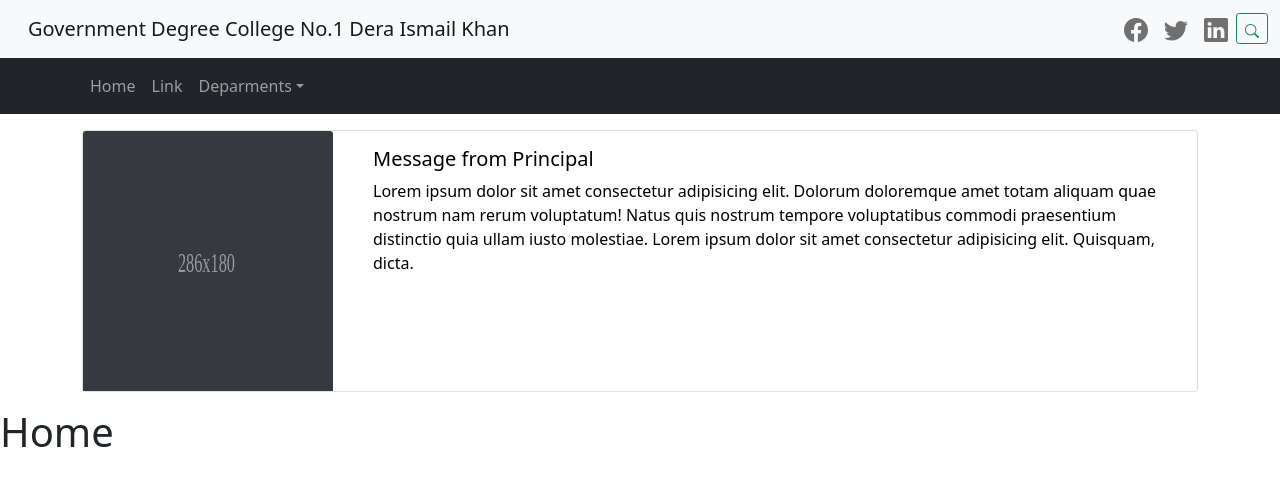
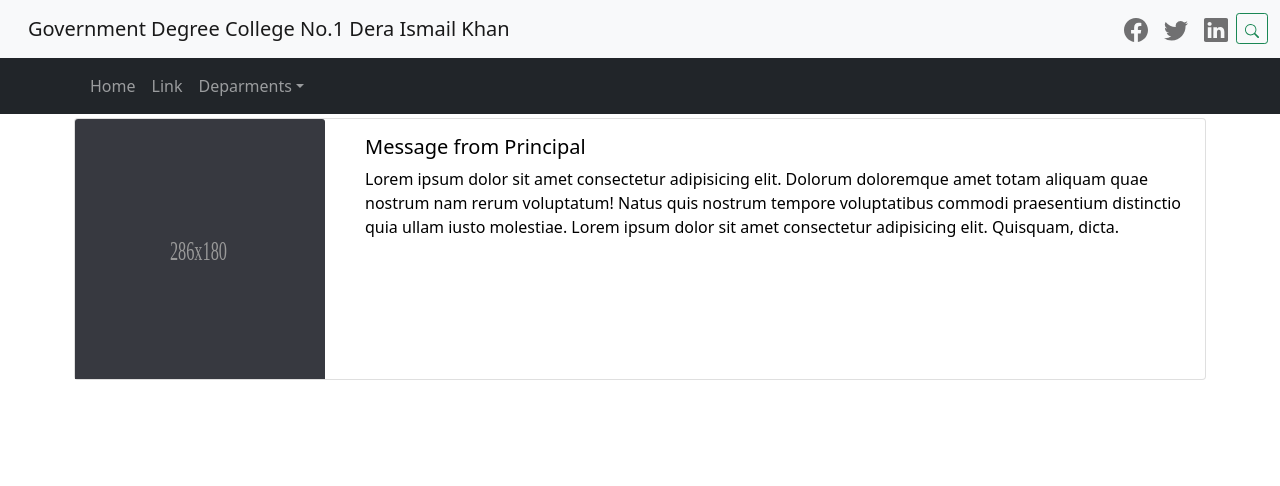
Before and after one commit to faris-xhan/gcdno1, a React (Create React App) app: page / in a window 1280 px wide. Shown: the top 486 px of the page. Built offline with nearby package versions, Linux system fonts and the light colour scheme.

Commit message:
:recycle: refactor

```diff
--- a/src/components/Banner.jsx
+++ b/src/components/Banner.jsx
@@ -6,8 +6,6 @@ import Container from "react-bootstrap/Container";
 export const Banner = (props) => {
   const { img, title, message } = props;
   return (
-    <Container fluid className="p-3 text-white">
-      <Container>
     <Card text="black">
       <Row className="justify-content-center">
         <Col xs="auto">
@@ -26,8 +24,6 @@ export const Banner = (props) => {
         </Col>
       </Row>
     </Card>
-      </Container>
-    </Container>
   );
 };
 
--- a/src/routes/home.js
+++ b/src/routes/home.js
@@ -7,12 +7,13 @@ const content =
 const Home = (props) => {
   return (
     <Container fluid className="p-0">
-      <Banner
-        img="/holder.svg"
-        title="Message from Principal"
-        message={content}
-      />
-      <h1>Home</h1>
+      <Container className="p-1">
+        <Banner
+          img="/holder.svg"
+          title="Message from Principal"
+          message={content}
+        />
+      </Container>
     </Container>
   );
 };
```
Lines whose indentation alone changed are shown as unchanged.
